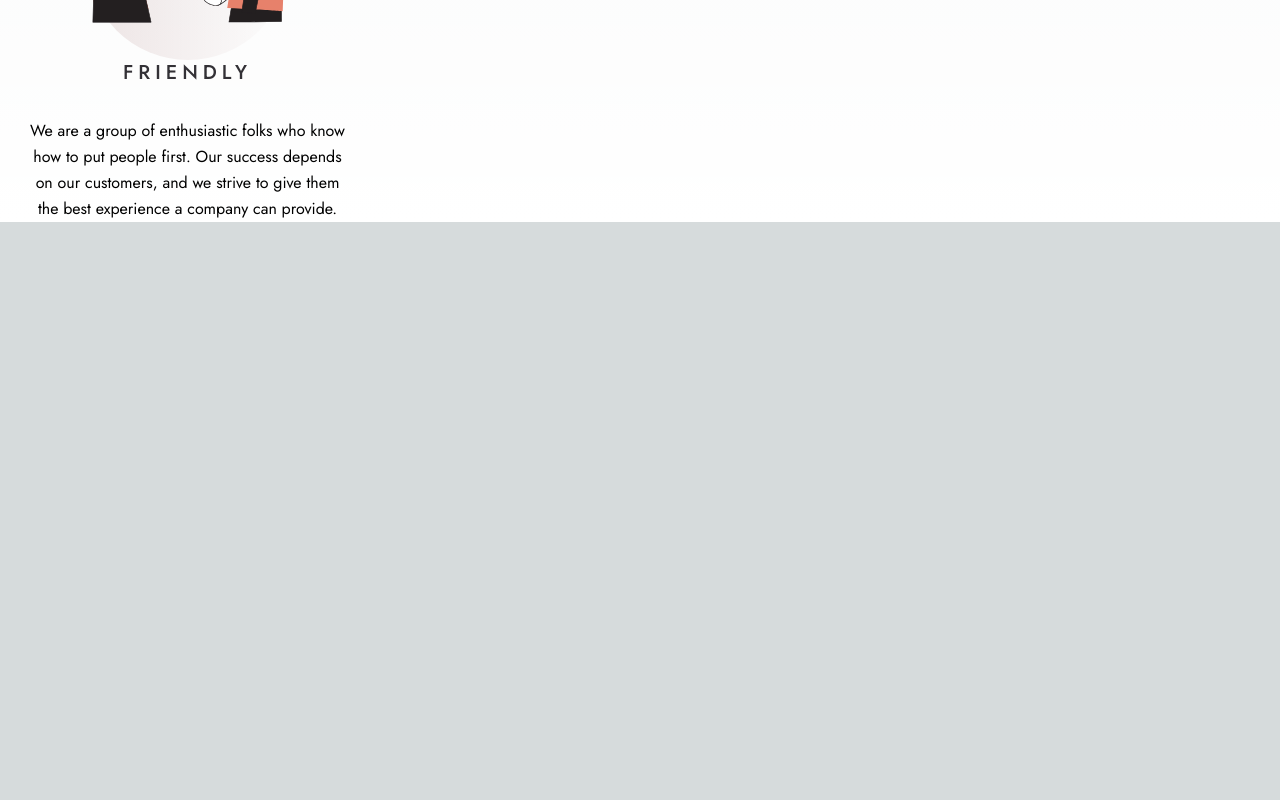
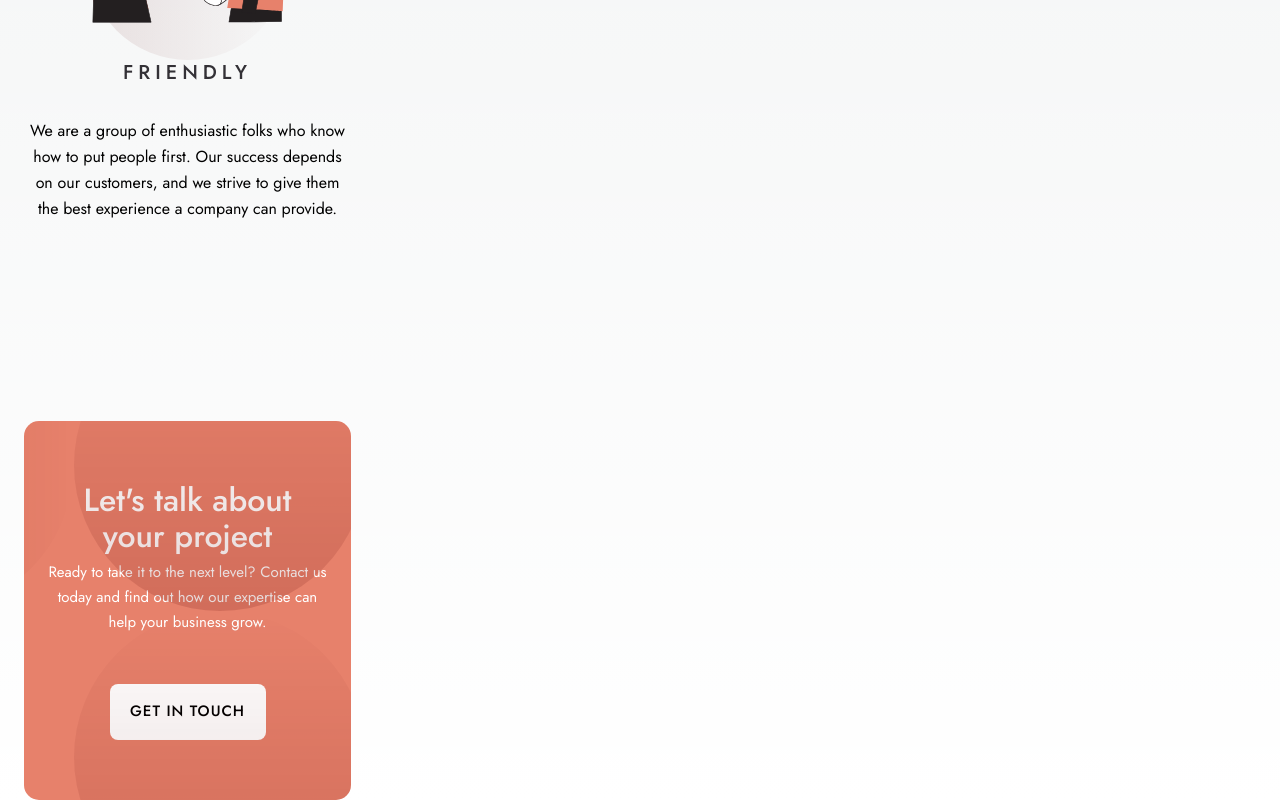
Before and after one commit to arlongoria93/designo-multipage-frontend-mentor, a Next.js app: page / in a window 1280 px wide. Shown: the part 3007-3807 px from the top of the page. Before the commit the page ends 3229 px from the top, so only its background shows below. Built offline with nearby package versions, Linux system fonts and the light colour scheme.

Commit message:
update page.js and src/components/svgs/index.js

```diff
--- a/src/app/page.js
+++ b/src/app/page.js
@@ -2,11 +2,12 @@ import Navbar from "@/components/Navbar/navbar";
 import Hero from "@/components/Hero/Hero";
 import MobileCardLink from "@/components/MobileCardLink/MobileCardLink";
 import {
-  BackgroundPatternHeroHome,
   BackgroundPatternSmallCircle,
   IllustrationFriendly,
   IllustrationPassionate,
   IllustrationResourceful,
+  BackgroundPatternThreeCircles,
+  BackgroundPatternDesignPagesIntroMobile,
 } from "@/components/svgs";
 
 export default function Home() {
@@ -22,7 +23,7 @@ export default function Home() {
   return (
     <>
       <Navbar /> <Hero />
-      <div className="w-[375px] mt-[120px]">
+      <div className="w-[375px] h- mt-[120px]">
         <div className="flex flex-col gap-[24px] items-center">
           {mobileCardLinks.map((image) => (
             <MobileCardLink
@@ -75,6 +76,22 @@ export default function Home() {
                 give them the best experience a company can provide.
               </p>
             </div>
+            <div className="mt-[119px] gap-[49px]  bg-[#E7816B] h-[379px] w-[327px] items-center justify-center rounded-[15px] flex flex-col overflow-hidden relative">
+              {/* flip image horizontaly  */}
+              <BackgroundPatternDesignPagesIntroMobile className="w-[876px] -translate-x-[260px] h-[584px]   absolute" />
+              <div className="flex flex-col text-center w-[279px] gap-[6px]">
+                <h1 className="text-[32px] font-medium leading-9 text-white">
+                  Let's talk about your project
+                </h1>
+                <p className="text-white leading-[25px] text-[15px]">
+                  Ready to take it to the next level? Contact us today and find
+                  out how our expertise can help your business grow.
+                </p>
+              </div>
+              <button className="w-[156px] h-[56px] rounded-[8px] bg-white text-[15px] font-medium tracking-[1px]">
+                GET IN TOUCH
+              </button>
+            </div>
           </div>
         </div>
       </div>
--- a/src/components/svgs/index.js
+++ b/src/components/svgs/index.js
@@ -5,3 +5,5 @@ export { default as IconRightArrow } from "../../../public/assets/shared/desktop
 export { default as IllustrationPassionate } from "../../../public/assets/home/desktop/illustration-passionate.svg";
 export { default as IllustrationResourceful } from "../../../public/assets/home/desktop/illustration-resourceful.svg";
 export { default as IllustrationFriendly } from "../../../public/assets/home/desktop/illustration-friendly.svg";
+export { default as BackgroundPatternDesignPagesIntroMobile } from "../../../public/assets/shared/mobile/bg-pattern-design-pages-intro-mobile.svg";
+export { default as BackgroundPatternThreeCircles } from "../../../public/assets/shared/desktop/bg-pattern-three-circles.svg";
```
